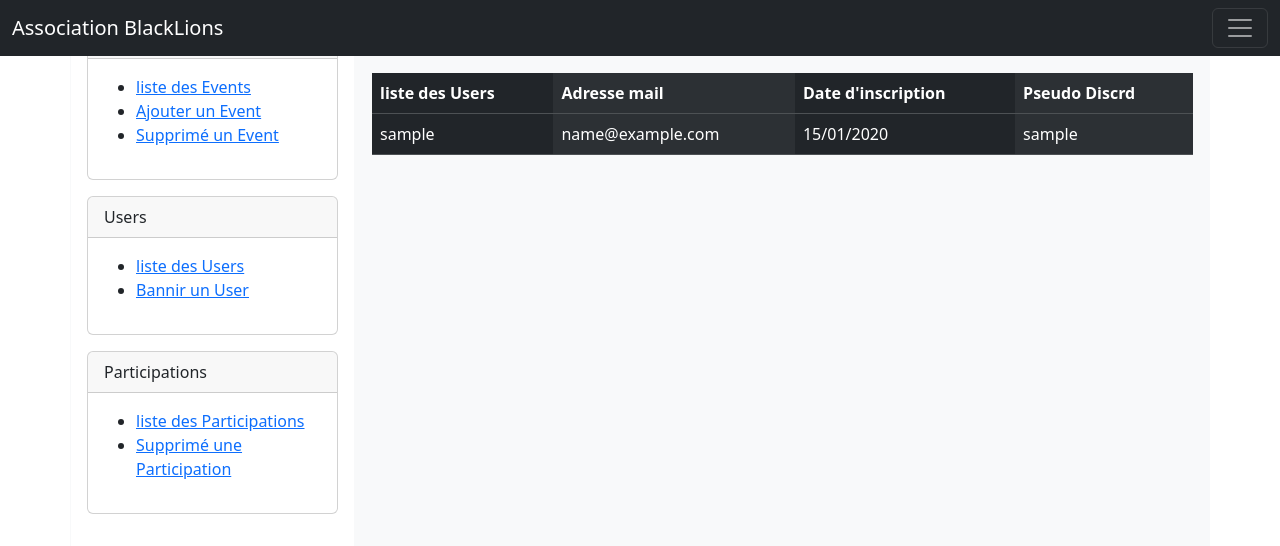
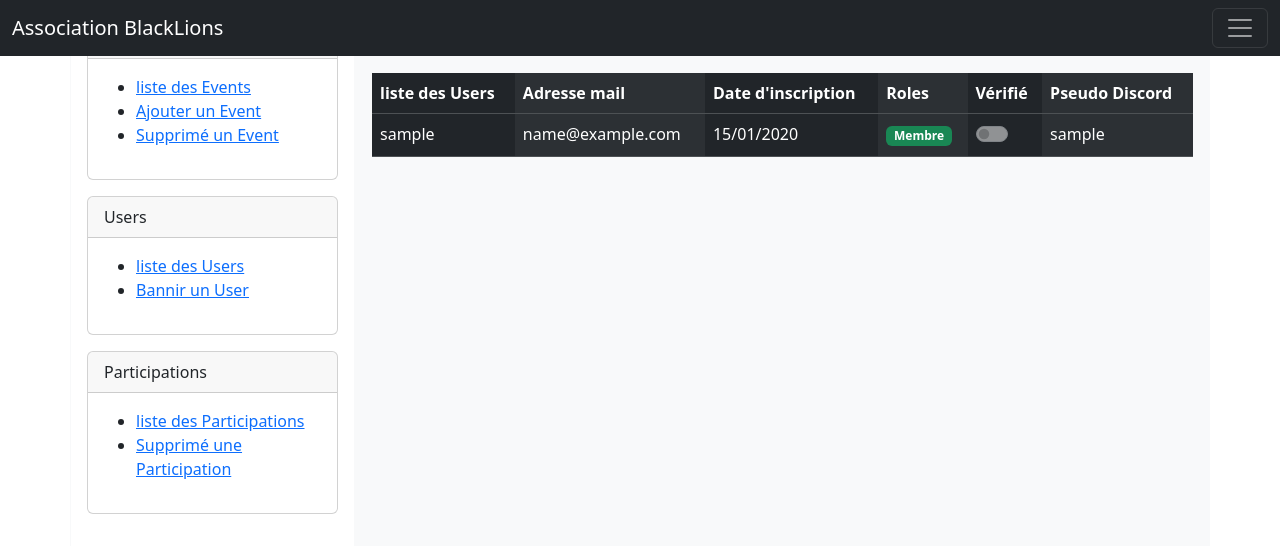
Before and after one commit to fuflin/SiteBlackLions, a Symfony app: template templates/Admin/Users/index.html.twig in a window 1280 px wide. Shown: the top 546 px of the page. Run offline with Twig, Linux system fonts and the light colour scheme; the template is opened without the code that fills it: most values are stand-ins (such as "Sample title", 1, 10 or a date in 2020); some libraries are stand-ins or nearby versions.

Commit message:
ajout visuel role et vérif email

```diff
--- a/templates/Admin/Users/index.html.twig
+++ b/templates/Admin/Users/index.html.twig
@@ -15,7 +15,9 @@
                             <th>liste des Users</th>
                             <th>Adresse mail</th>
                             <th>Date d'inscription</th>
-                            <th>Pseudo Discrd</th>
+                            <th>Roles</th>
+                            <th>Vérifié</th>
+                            <th>Pseudo Discord</th>
                         </tr>
                     </thead>
                     <tbody>
@@ -24,6 +26,23 @@
                                 <td>{{user.nickname}}</td>
                                 <td>{{user.email}}</td>
                                 <td>{{user.DateCreate | date('d/m/Y')}}</td>
+                                <td>
+                                {% for role in user.roles %}
+                                    {% if role == "ROLE_ADMIN" %}
+                                        {% set name = "Administrateur" %}
+                                        {% set color = "danger" %}
+                                    {% else %}
+                                        {% set name = "Membre" %}
+                                        {% set color = "success" %}
+                                    {% endif %}
+                                    <span class="badge bg-{{color}}">{{name}}</span>
+                                {% endfor %}</td>
+                                <td>
+                                    <div class="form-check form-switch">
+                                        <input class="form-check-input" type="checkbox" role="switch" id="switch{{ user.id }}" {{ user.isVerified ? "checked" : ""}} disabled>
+                                        <label class="form-check-label" for="switch{{ user.id }}"></label>
+                                    </div>
+                                </td>
                                 <td>{{user.DiscordNickname}}</td>
                             </tr>
                         {% endfor %}
```
